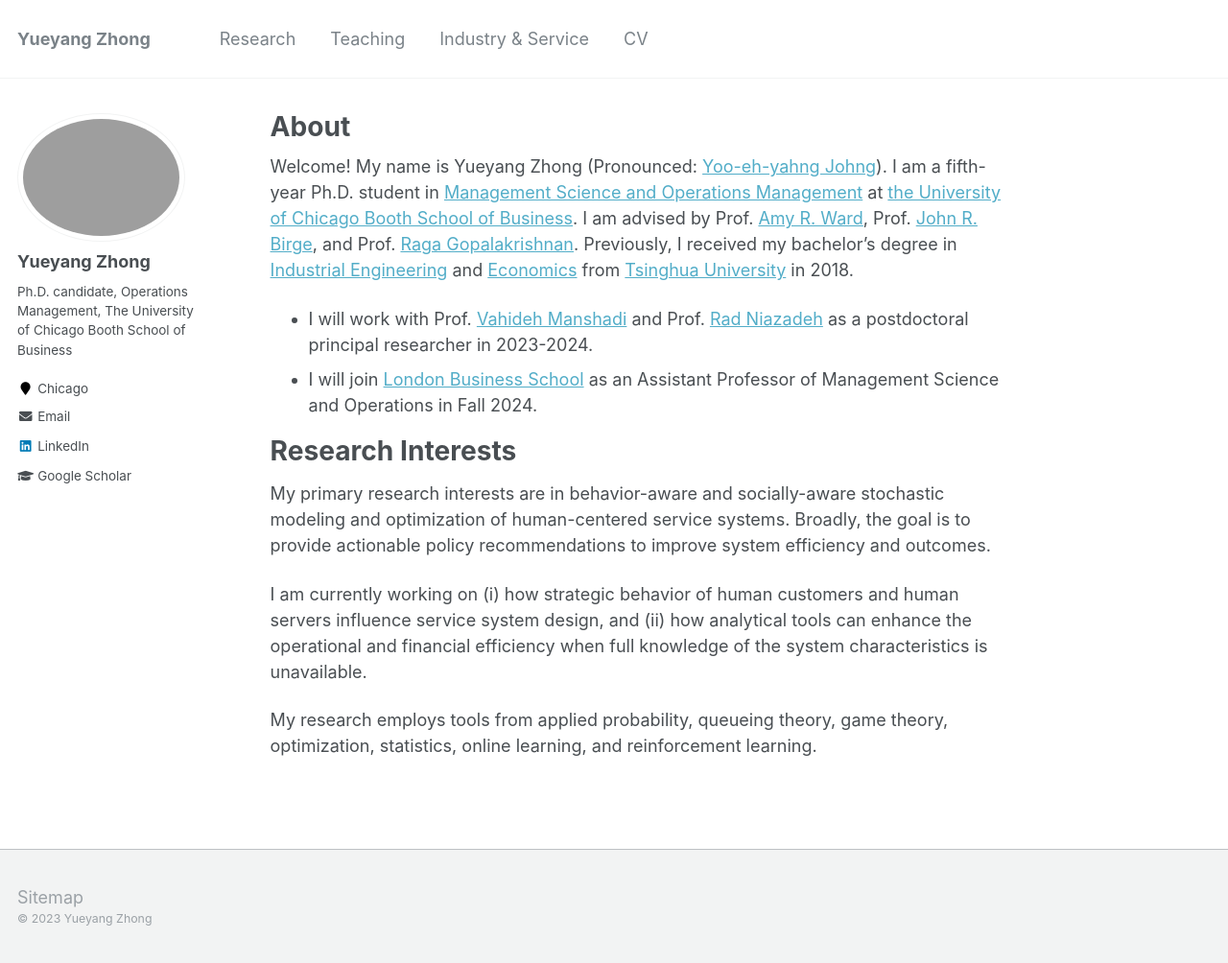
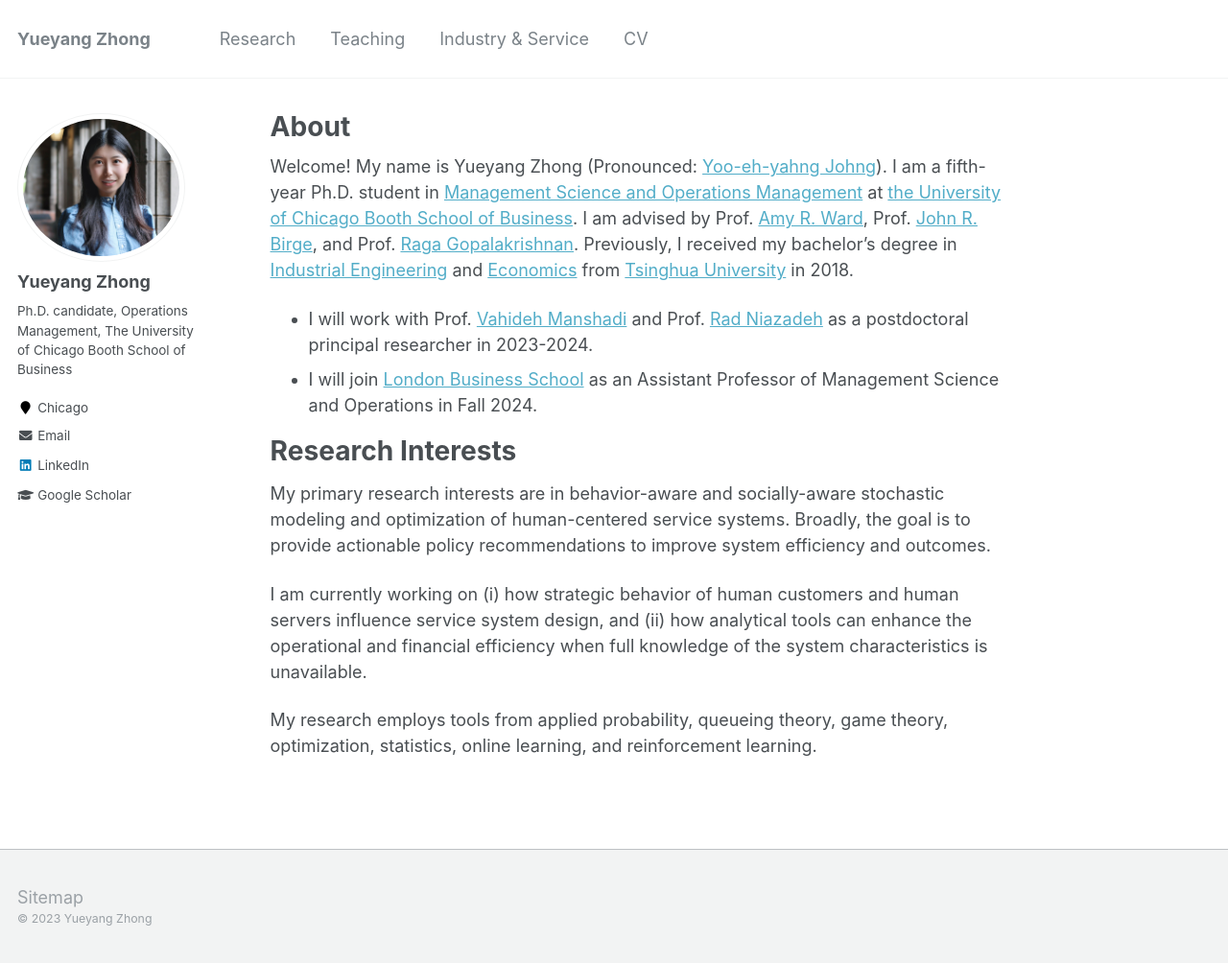
Before and after one commit to alicemengqi/site, a Jekyll site: the page built from _pages/about.md, in a window 1280 px wide and 1004 px high. Shown: the whole window at 96% size. Built offline with Jekyll 4.4.1, drawn with Linux system fonts in a browser that asks for light colours.

Commit message:
Update _config.yml

```diff
--- a/_config.yml
+++ b/_config.yml
@@ -81,7 +81,7 @@
 # Site Author
 author:
   name             : "Yueyang Zhong"
-  avatar           : "Yueyang-2023Oct.JPG"
+  avatar           : "Headshot-2023Oct.JPG"
   bio              : "Ph.D. candidate, Operations Management, The University of Chicago Booth School of Business"
   location         : "Chicago"
   employer         :
```
